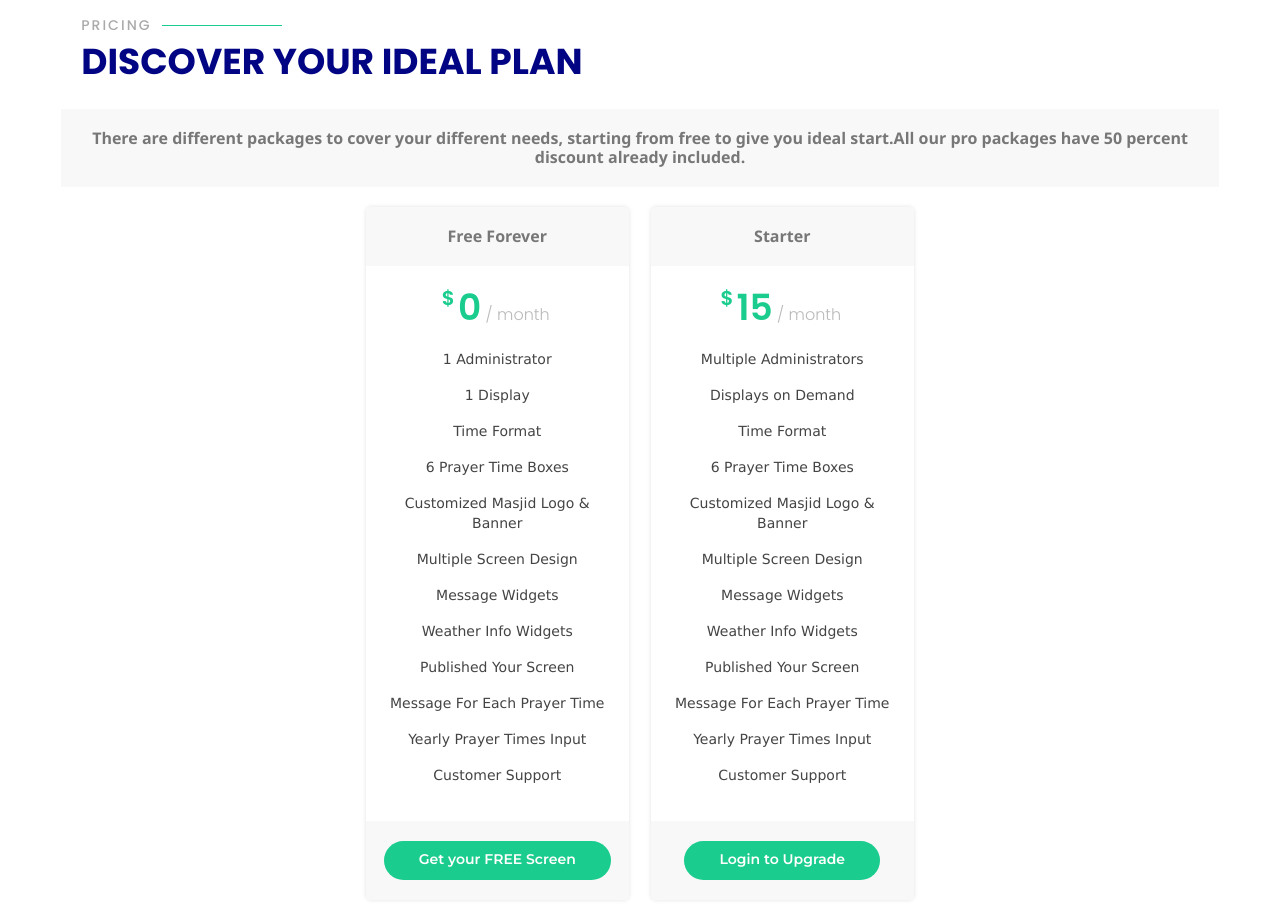
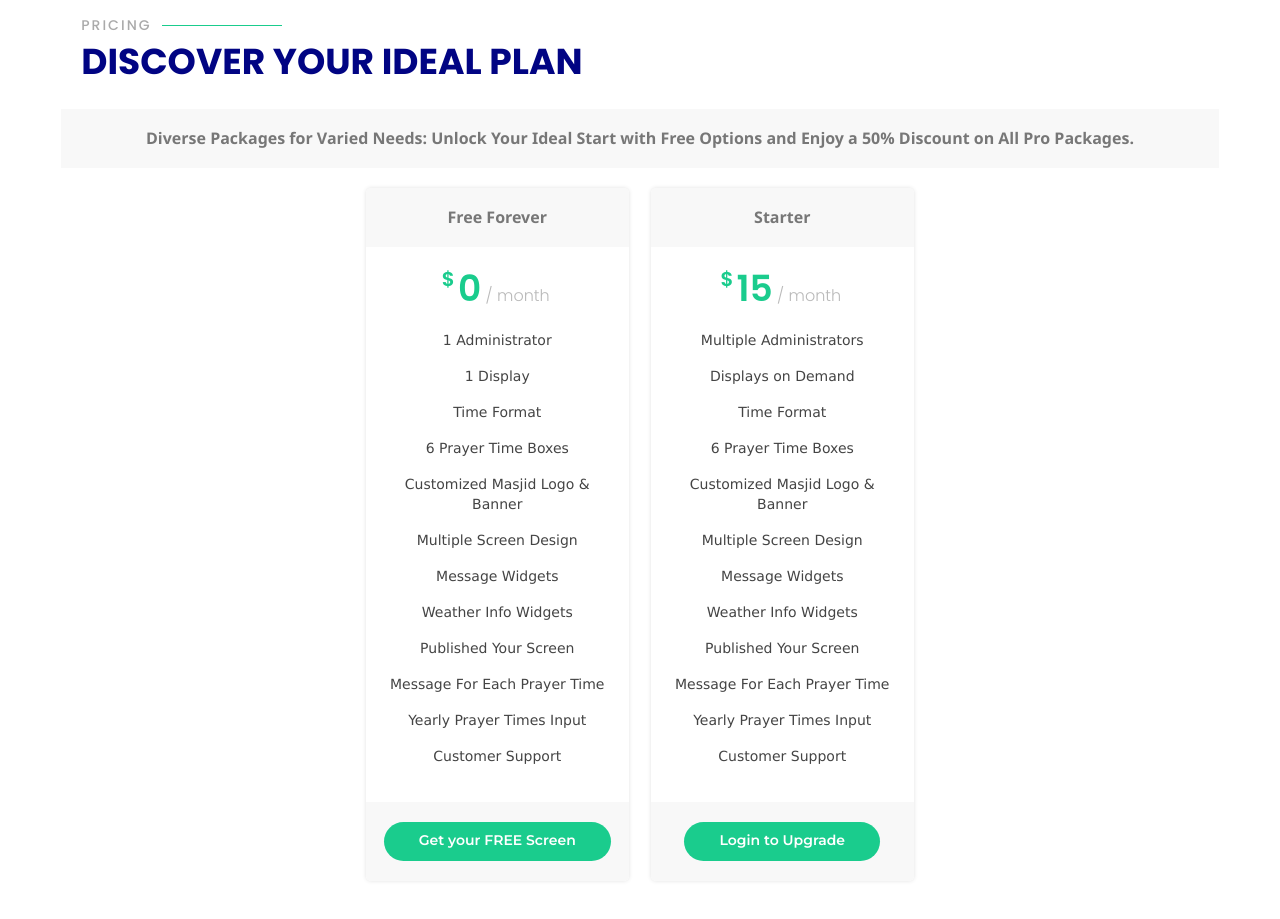
Before and after one commit to takniksrc/masjid-panel, a plain HTML site: page index.html in a window 1280 px wide. Shown: the part 6320-7239 px from the top of the page. Drawn offline with nearby package versions, Linux system fonts and the light colour scheme.

Commit message:
Upadated pricing description

```diff
--- a/index.html
+++ b/index.html
@@ -635,7 +635,7 @@ s0.parentNode.insertBefore(s1,s0);
           <h2>Pricing</h2>
           <p>Discover Your Ideal Plan  </p>
         </div>
-        <h3><center>There are different packages to cover your different needs, starting from free to give you ideal start.All our pro packages have 50 percent discount already included.</center></h3>
+        <h3><center>Diverse Packages for Varied Needs: Unlock Your Ideal Start with Free Options and Enjoy a 50% Discount on All Pro Packages.</center></h3>
 
         <div class="row" data-aos="fade-left" >
 
@@ -811,8 +811,7 @@ s0.parentNode.insertBefore(s1,s0);
                 </p>
               </div>
             </li>
-<!-- my code  afreen-->
-<!--end of my code -->
+
           </ul>
         </div>
 
```
